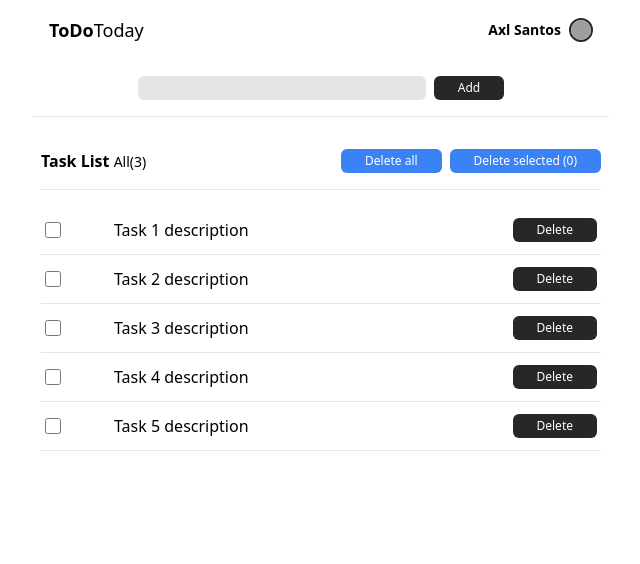
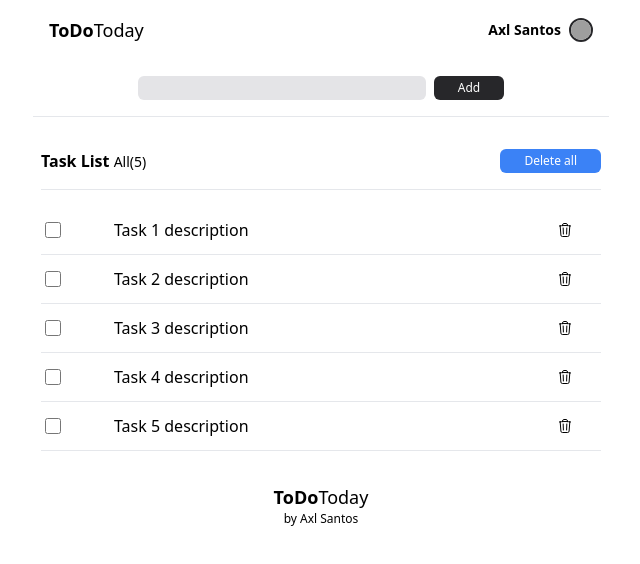
Before and after one commit to fallenxl/todo-challenge, a React (Vite) app in the folder client/: page / in a window 1280 px wide. Shown: the top 564 px of the page, without its empty margins (319-959 px from the left). Built offline with nearby package versions, Linux system fonts and the light colour scheme; grey boxes are pictures that could not be loaded.

Commit message:
added footer component

```diff
--- a/client/src/App.jsx
+++ b/client/src/App.jsx
@@ -1,5 +1,6 @@
 
 import { BrowserRouter as Router, Routes, Route } from "react-router-dom";
+import Footer from "./components/Footer";
 import Header from "./components/Header";
 import Home from "./pages/Home";
 
@@ -11,6 +12,7 @@ function App() {
         <Routes>
           <Route path="/" element={<Home />} />
         </Routes>
+        <Footer/>
       </Router>
     </div>
   );
--- /dev/null
+++ b/client/src/components/Footer.jsx
@@ -0,0 +1,9 @@
+function Footer(){
+    return(
+        <footer className="flex flex-col justify-center items-center p-4 ">
+            <h3 className="font-bold text-lg">ToDo<span className="font-thin">Today</span></h3>
+            <p className="text-xs">by Axl Santos</p>
+        </footer>
+    )
+}
+export default Footer;
--- a/client/src/features/Task.jsx
+++ b/client/src/features/Task.jsx
@@ -1,16 +1,33 @@
-
 function Task({ task, handleSelected }) {
   return (
     <li
       className="grid grid-cols-8 grid-rows-1 place-content-center items-center
      px-1 py-3 border-b"
     >
-      <input type="checkbox" id={task.id} onChange={handleSelected} className="w-4 h-4 " />
+      <input
+        type="checkbox"
+        id={task.id}
+        onChange={handleSelected}
+        className="w-4 h-4 "
+      />
       <span className="col-start-2 col-end-7 sm:col-end-8">
         {task.description}
       </span>
-      <button className="col-start-8 col-end-9 bg-zinc-800 hover:bg-zinc-700 justify-self-end self-center  text-white px-6 py-1 rounded-md text-xs">
-        Delete
+      <button className="col-start-8 col-end-9 justify-self-end self-center px-6 py-1 rounded-md text-xs">
+        <svg
+          xmlns="http://www.w3.org/2000/svg"
+          fill="none"
+          viewBox="0 0 24 24"
+          strokeWidth={1.5}
+          stroke="currentColor"
+          className="w-4 h-4"
+        >
+          <path
+            strokeLinecap="round"
+            strokeLinejoin="round"
+            d="M14.74 9l-.346 9m-4.788 0L9.26 9m9.968-3.21c.342.052.682.107 1.022.166m-1.022-.165L18.16 19.673a2.25 2.25 0 01-2.244 2.077H8.084a2.25 2.25 0 01-2.244-2.077L4.772 5.79m14.456 0a48.108 48.108 0 00-3.478-.397m-12 .562c.34-.059.68-.114 1.022-.165m0 0a48.11 48.11 0 013.478-.397m7.5 0v-.916c0-1.18-.91-2.164-2.09-2.201a51.964 51.964 0 00-3.32 0c-1.18.037-2.09 1.022-2.09 2.201v.916m7.5 0a48.667 48.667 0 00-7.5 0"
+          />
+        </svg>
       </button>
     </li>
   );
--- a/client/src/features/TaskList.jsx
+++ b/client/src/features/TaskList.jsx
@@ -8,15 +8,15 @@ function TaskList() {
     <section className="px-2">
       <div className="flex justify-between mb-4 border-b py-4">
         <h2 className="font-bold">
-          Task List <span className="font-thin text-sm">{"All(3)"}</span>
+          Task List <span className="font-thin text-sm">{`All(${tasks.length})`}</span>
         </h2>
         <div className="flex items-center justify-center gap-2">
           <button className="bg-blue-500 hover:bg-blue-600 justify-self-end self-center text-white px-6 py-1 rounded-md text-xs">
             Delete all
           </button>
-          <button className="bg-blue-500 hover:bg-blue-600 justify-self-end self-center text-white px-6 py-1 rounded-md text-xs">
+          {selectedTask.length > 0 && <button className="bg-blue-500 hover:bg-blue-600 justify-self-end self-center text-white px-6 py-1 rounded-md text-xs">
            {`Delete selected (${selectedTask.length})`}
-          </button>
+          </button>}
         </div>
       </div>
 
```
